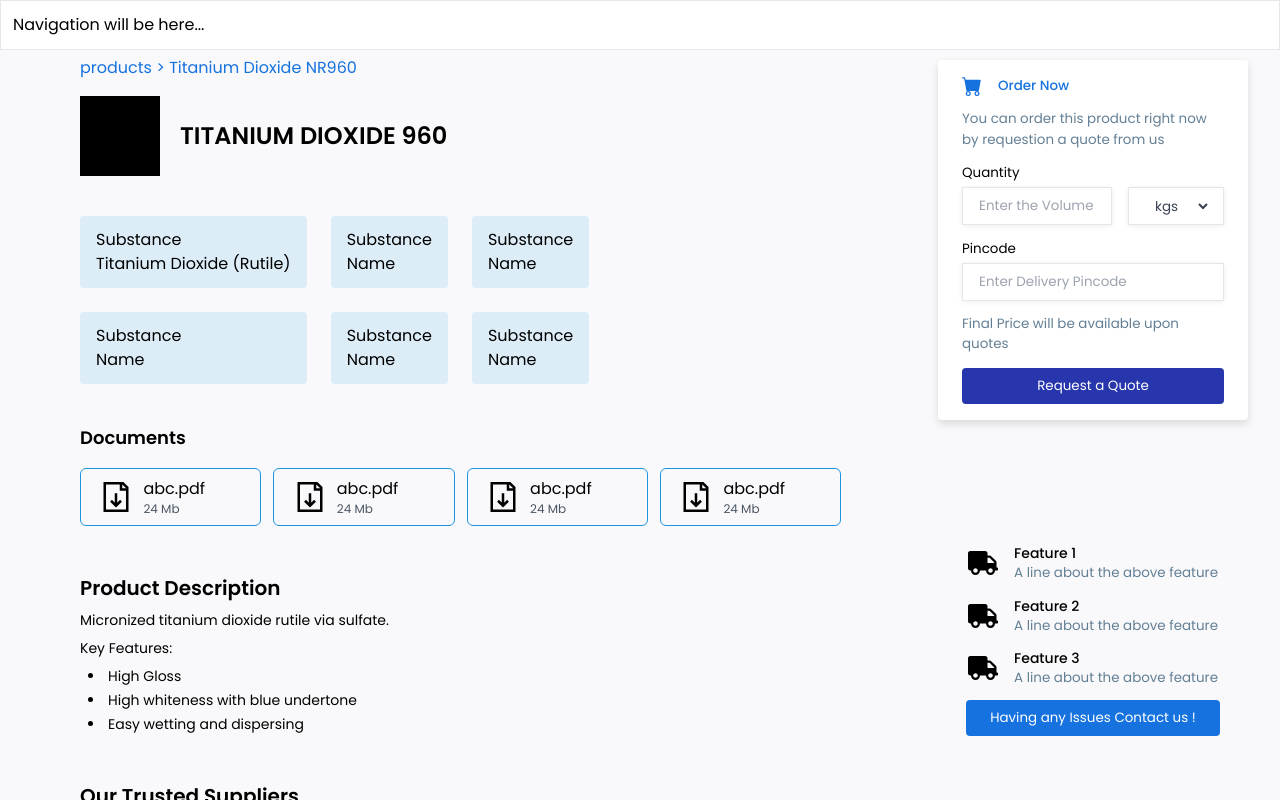
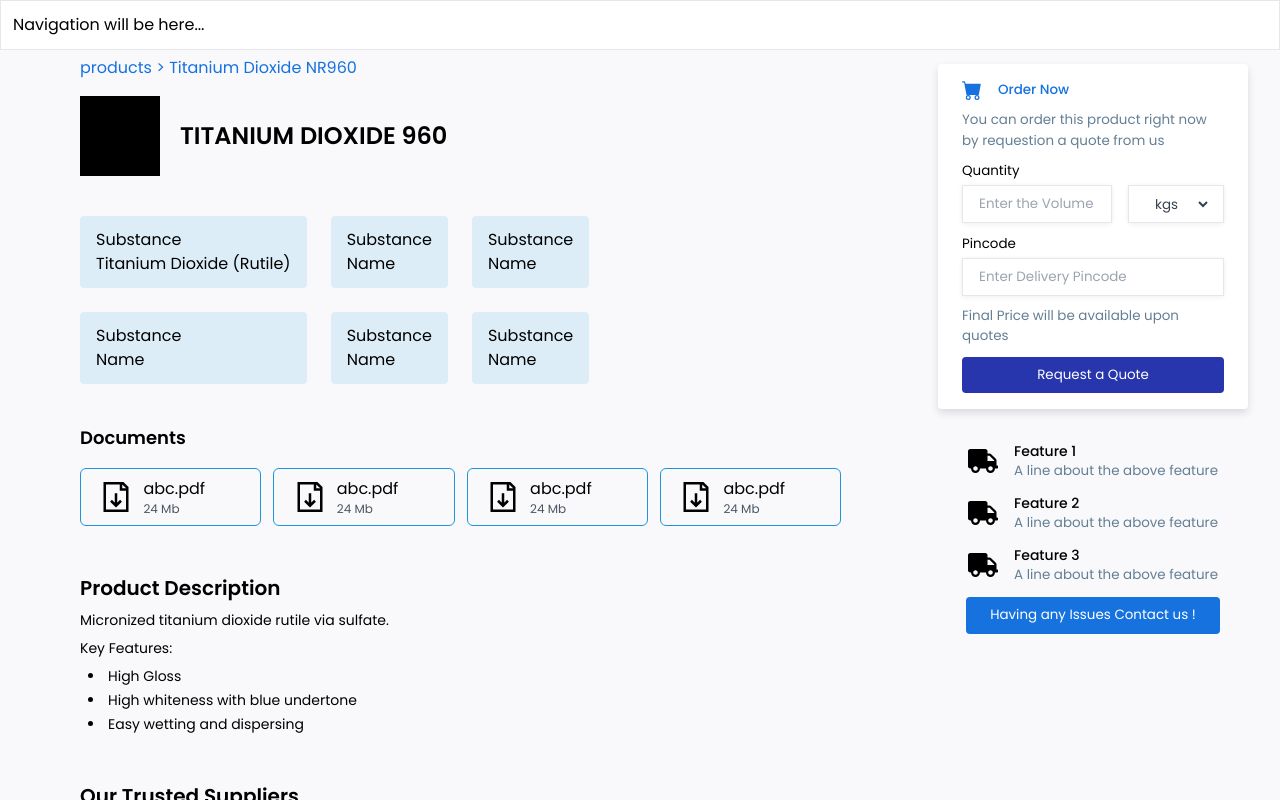
Before and after one commit to maheshpatil132/internship_frontend, a React (Create React App) app: page /prod in a window 1280 px wide. Built offline with nearby package versions, Linux system fonts and the light colour scheme.

Commit message:
added routing

```diff
--- a/src/components/Featues.js
+++ b/src/components/Featues.js
@@ -3,7 +3,7 @@ import { FaTruck } from 'react-icons/fa'
 
 const Featues = () => {
     return (
-        <div className=' px-6 mb-12'>
+        <div className=' px-6 mt-8'>
             <div className=' flex flex-col gap-3 justify-center  '>
                 <div className=' w-fit mx-auto flex flex-col gap-3'>
                     <div className='feature_1 flex items-center gap-4'>
--- a/src/components/OrderForm.js
+++ b/src/components/OrderForm.js
@@ -17,7 +17,7 @@ const OrderForm = () => {
     }
 
     return (
-        <div className='px-1 mt-11  '>
+        <div className='px-1 mt-16  '>
             <div className=' rounded flex  order_shadow order_form overflow-hidden relative bg-white '>
                 <form action="" onSubmit={forward} className={` ${!form1 && 'left_form'} left-0 transition ease-in-out delay-150  flex flex-col justify-between  py-4 px-6 `}>
                     <div className=' flex items-center gap-4 text-buyer-primary font-medium'>
--- a/src/components/Prodcut.js
+++ b/src/components/Prodcut.js
@@ -11,7 +11,7 @@ const Prodcut = () => {
        <div className=' product flex-1 h-screen overflow-y-scroll '>
          <ProdDecr/>
        </div>
-       <div className=' text-[0.84rem] px-3 py-4 flex flex-col justify-between h-screen fixed right-4'>
+       <div className=' text-[0.84rem] px-3 flex flex-col h-screen fixed right-4'>
           <OrderForm/>
           <Featues/>
        </div>
--- a/src/index.css
+++ b/src/index.css
@@ -73,7 +73,8 @@ body {
 
 .order_form {
   width: 310px;
-  height: 360px;
+  height: 345px;
+  /* final height 360 */
 }
 
 
```
